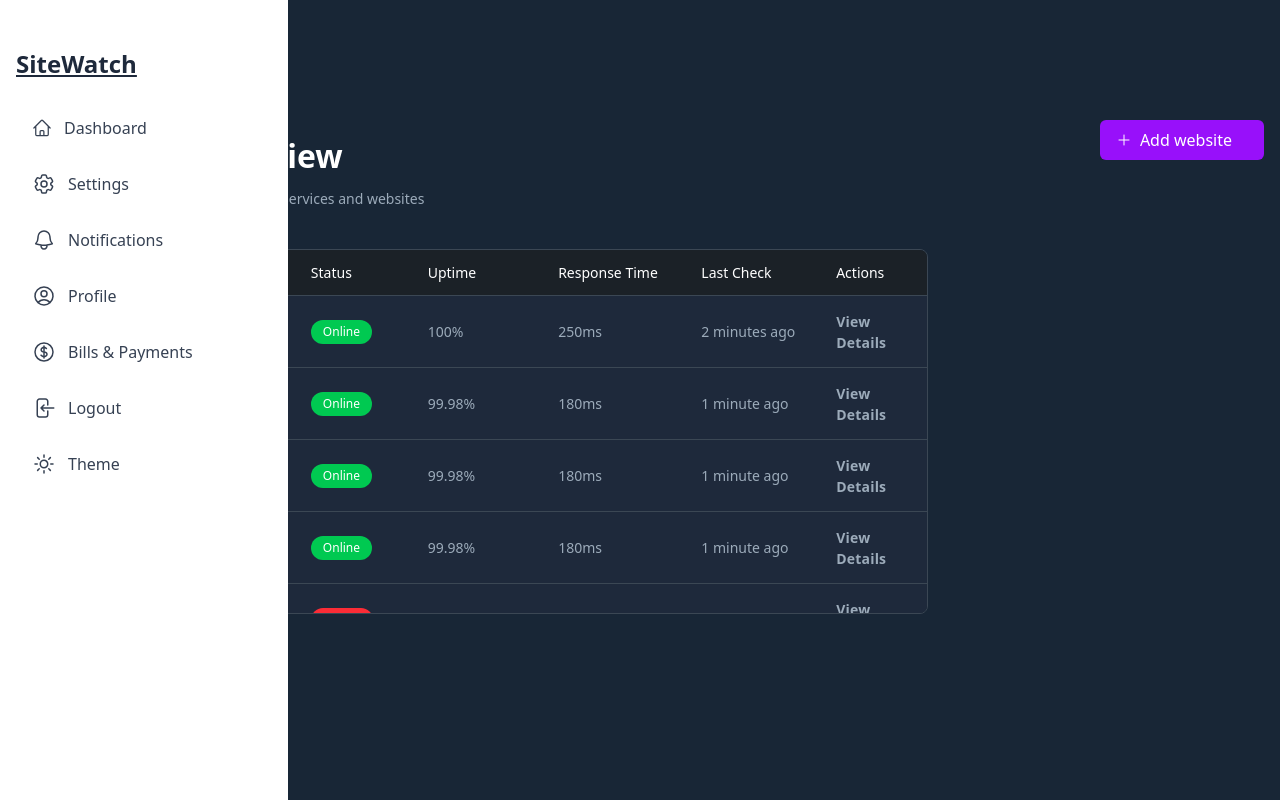
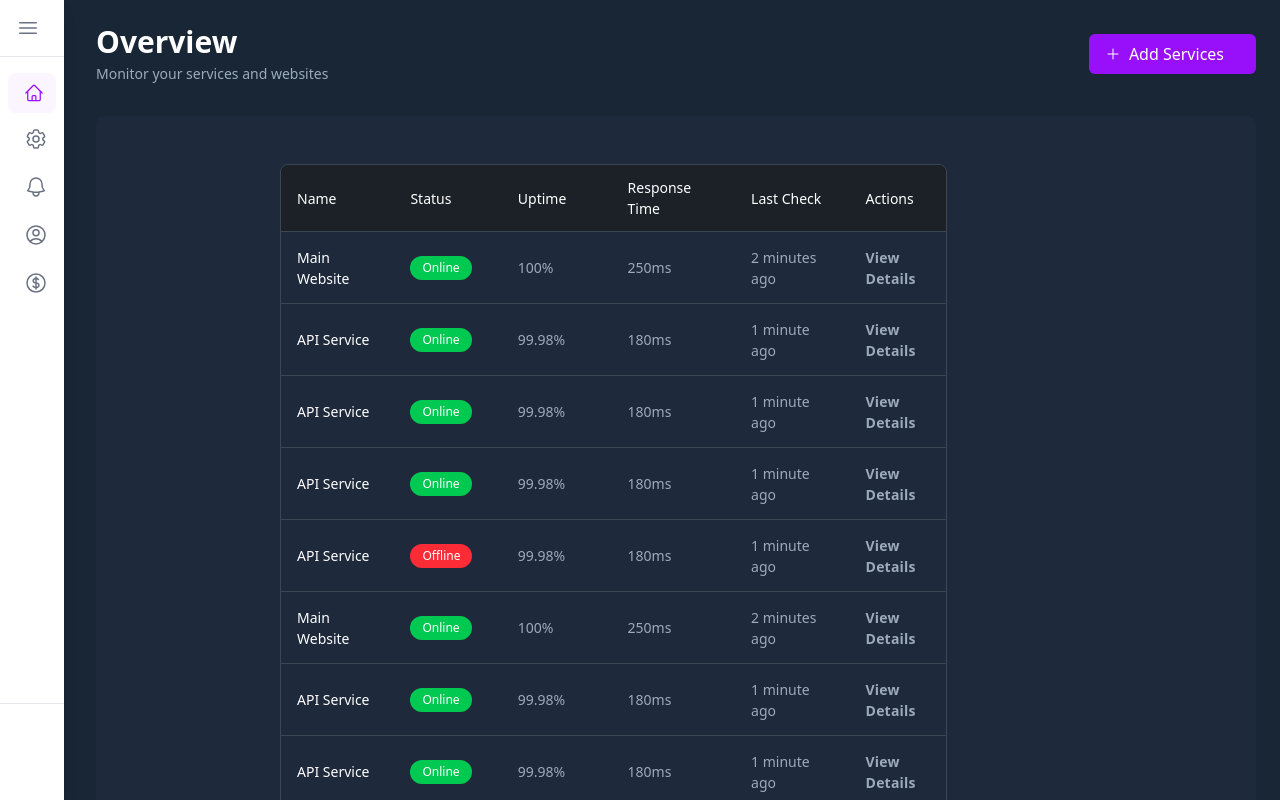
Before and after one commit to Torque-Lab/mointering, a Next.js app in the folder apps/web/: page /Home in a window 1280 px wide. Shown: the top 800 px of the page. Built offline with nearby package versions, Linux system fonts and the light colour scheme.

Commit message:
improved dashboard layout

```diff
--- a/apps/web/app/Home/page.tsx
+++ b/apps/web/app/Home/page.tsx
@@ -4,6 +4,8 @@ import UptimeChart, { Status, UptimeData } from "../../components/UptimeChart";
 import { Table } from "../../components/dashboard/Table";
 import { PlusIcon } from "../../ui-icons/PlusIcons";
 import { Sidebar } from "../../components/SideBar";
+import { useState } from "react";
+import { ContentModel } from "../../components/ModelToAddWebsite";
 
 export default function Home() {
   const data: UptimeData[] = [
@@ -101,34 +103,43 @@ export default function Home() {
     // Handle view details action
   };
 
+  const [open, setOpen] = useState(false);
+
+  const handleOpen = () => {
+    setOpen(true);
+  };
+
+  const handleClose = () => {
+    setOpen(false);
+  };
+
   return (
-    <div className="flex flex-col  bg-[#182636] justify-end h-screen w-full">
-      <Sidebar/>
-       <div className="flex justify-end mr-4 -ml-10 -mt-10">
-      <Button variant="primary" startIcon={<PlusIcon />} text={"Add website"} />
-    </div>
+    <div className="flex min-h-screen bg-[#182636]">
+      <Sidebar />
 
-      <div className="justify-between items-center w-full h-[80%]">
-      <div className="flex flex-wrap justify-between gap-3 p-4 ml-44 -mt-10">
-              <div className="flex min-w-72 flex-col gap-3">
-                <p className="text-white tracking-light text-[32px] font-bold leading-tight">Overview</p>
-                <p className="text-[#9cabba] text-sm font-normal leading-normal">Monitor your services and websites</p>
-              </div>
+      <div className="flex-1 ml-18 transition-all duration-300">
+        <div className="p-6" >
+          <div className="flex justify-between items-center mb-8">
+            <div>
+              <h1 className="text-white text-3xl font-bold">Overview</h1>
+              <p className="text-[#9cabba] text-sm mt-1">Monitor your services and websites</p>
             </div>
-      <Table data={tableData} onViewDetails={handleViewDetails}/>
+            <Button
+              variant="primary"
+              startIcon={<PlusIcon />}
+              text="Add Services"
+              onClick={handleOpen}
+              className="ml-auto"
+            />
+          </div>
+
+          <div className="bg-[#1E293B] rounded-lg p-6">
+            <Table data={tableData} onViewDetails={handleViewDetails} />
+          </div>
+        </div>
       </div>
 
-
-
-
-      {/* <div className="flex ">
-        <UptimeChart uptimeData={data} />
-
-        <div className="bg-red  border-solid h-5 w-30 border-amber-400  ">
-          {" "}
-          hi{" "}
-        </div> */}
-      {/* </div> */}
+      <ContentModel open={open} onClose={handleClose} />
     </div>
   );
 }
--- a/apps/web/components/Button.tsx
+++ b/apps/web/components/Button.tsx
@@ -1,6 +1,6 @@
 import { ReactElement } from "react";
 
-interface ButtonProps {
+interface ButtonProps extends React.ButtonHTMLAttributes<HTMLButtonElement> {
   variant: "primary" | "secondary";
   text: string;
   startIcon?: ReactElement;
@@ -13,14 +13,15 @@ const variantClasses = {
 };
 
 const defultStyle =
-  "px-4 py-2 rounded-md font-light flex justify-end items-centor";
-export function Button({ variant, text, startIcon, onClick }: ButtonProps) {
+  "px-4 py-2 rounded-md font-light flex justify-end items-centor cursor-pointer";
+export function Button({ variant, text, startIcon, onClick, className = '', ...props }: ButtonProps) {
   return (
     <button
-      className={`${variantClasses[variant]} ${defultStyle}`}
+      className={`${variantClasses[variant]} ${defultStyle} ${className}`}
       onClick={onClick}
+      {...props}
     >
-      <div className="flex items-center pr-4 gap-x-2 ">
+      <div className="flex items-center pr-4 gap-x-2">
         {startIcon}
         {text}
       </div>
--- a/apps/web/components/ModelToAddWebsite.tsx
+++ b/apps/web/components/ModelToAddWebsite.tsx
@@ -6,44 +6,96 @@ interface modelProps {
   onClose: () => void;
 }
 export function ContentModel({ open, onClose }: modelProps) {
+  if (!open) return null;
+
   return (
-    <div>
-      {open && (
-        <div className="w-screen h-screen bg-amber-200 fixed top-0 left-0 opacity-20 flex justify-center">
-          <div className="flex flex-col justify-center">
-            <span className="bg-white  p-4 rouded-md">
-              <div className="flex justify-end">
-                <div onClick={onClose} className="cursor-pointer">
-                  <CrossIcon />
-                </div>
+    <div className="fixed inset-0 z-50 overflow-y-auto">
+      <div className="flex min-h-screen items-center justify-center p-4">
+        <div
+          className="fixed inset-0 bg-black bg-opacity-50 transition-opacity"
+          onClick={onClose}
+        />
+        <div className="relative w-full max-w-md transform overflow-hidden rounded-lg bg-white p-6 shadow-xl transition-all">
+          <div className="absolute right-4 top-4">
+            <button
+              onClick={onClose}
+              className="text-gray-400 hover:text-gray-500"
+            >
+              <CrossIcon />
+            </button>
+          </div>
+          <div className="space-y-6">
+            <h3 className="text-lg font-medium text-gray-900">Add New Service</h3>
+            <div className="space-y-4">
+              <div>
+                <label htmlFor="url" className="block text-sm font-medium text-gray-700 mb-1">
+                  Website URL
+                </label>
+                <InputBox
+                  id="url"
+                  placeholder="https://example.com/health"
+                  className="w-full"
+                />
               </div>
-              <div className="flex flex-col">
-                <InputBox placeholder="Title" />
-                <InputBox placeholder="Link" />
+              <div>
+                <label htmlFor="email" className="block text-sm font-medium text-gray-700 mb-1">
+                  Email to notify
+                </label>
+                <InputBox
+                  id="email"
+                  type="email"
+                  placeholder="your@email.com"
+                  className="w-full"
+                />
               </div>
-              <Button variant={"primary"} text={"submit"} />
-            </span>
+            </div>
+            <div className="flex justify-end space-x-3">
+              <Button
+                variant="secondary"
+                text="Cancel"
+                onClick={onClose}
+              />
+              <Button
+                variant="primary"
+                text="Add Service"
+                onClick={() => {
+
+                  onClose();
+                }}
+              />
+            </div>
           </div>
         </div>
-      )}
+      </div>
     </div>
   );
 }
 
-interface InputBoxProps {
+interface InputBoxProps extends React.InputHTMLAttributes<HTMLInputElement> {
   placeholder: string;
-  onChange?: () => void;
+  label?: string;
+  className?: string;
 }
 
-export function InputBox({ placeholder, onChange }: InputBoxProps) {
+export function InputBox({
+  placeholder,
+  onChange,
+  className = '',
+  type = 'text',
+  id,
+  ...props
+}: InputBoxProps) {
   return (
-    <>
+    <div className="w-full">
       <input
-        type={"text"}
-        className="px-4 py-2 border-2 border-solid border-black text-black"
+        id={id}
+        type={type}
+        className={`w-full px-3 py-2 border border-gray-300 rounded-md shadow-sm focus:outline-none focus:ring-2 focus:ring-purple-500 focus:border-purple-500 ${className}`}
+        placeholder={placeholder}
         onChange={onChange}
-      ></input>
-    </>
+        {...props}
+      />
+    </div>
   );
 }
 
@@ -56,7 +108,7 @@ export function CrossIcon() {
         viewBox="0 0 24 24"
         strokeWidth={1.5}
         stroke="currentColor"
-        className="size-4 bg-black"
+        className="size-4 cursor-pointer bg-gray-700"
       >
         <path
           strokeLinecap="round"
--- a/apps/web/components/SideBar.tsx
+++ b/apps/web/components/SideBar.tsx
@@ -11,32 +11,71 @@ import { ProfileIcons } from '../ui-icons/ProfileIcons';
 import { ThemeSwitcher } from './theme-switcher';
 
 export function Sidebar() {
-  const [isOpen, setIsOpen] = useState(true);
+  const [isOpen, setIsOpen] = useState(false);
   const toggleMenu = () => setIsOpen(!isOpen);
 
   return (
     <div
-      className={`h-screen ${isOpen ? 'overflow-y-scroll no-scrollbar' : 'overflow-y-hidden no-scrollbar'} fixed left-0 top-0 bg-white transition-all duration-300 ease-in-out z-50 ${
-        isOpen ? 'w-72' : 'w-18'
-      }`}
+      className={`h-screen ${isOpen ? 'w-64' : 'w-16'} bg-white shadow-lg transition-all duration-300 ease-in-out fixed left-0 top-0 z-40`}
     >
-      <div className="p-4">
-        <div onClick={toggleMenu} className="cursor-pointer flex justify-end">
-          {isOpen ? <CloseIcons /> : <MenuIcons />}
+      <div className="h-full flex flex-col">
+        <div className="p-4 flex items-center justify-between border-b border-gray-200">
+          {isOpen && (
+            <div className="text-purple-600 text-xl font-bold">SiteWatch</div>
+          )}
+          <button
+            onClick={toggleMenu}
+            className="text-gray-500 hover:text-gray-700 focus:outline-none cursor-pointer"
+            aria-label={isOpen ? 'Collapse menu' : 'Expand menu'}
+          >
+            {isOpen ? <CloseIcons /> : <MenuIcons />}
+          </button>
         </div>
-      </div>
-      <div className="mt-4 px-4">
-        {isOpen && (
-          <div className="text-[#1e293b] text-2xl font-bold mb-6 -mt-6 underline">SiteWatch</div>
 
-        )}
-        <SideBarItem text={isOpen ? "Dashboard" : ""} icon={<HomeIcons />} />
-      <SideBarItem text={isOpen ? "Settings" : ""} icon={<SettingIcons />} />
-      <SideBarItem text={isOpen ? "Notifications" : ""} icon={<NotificationIcon />} />
-      <SideBarItem text={isOpen ? "Profile" : ""} icon={<ProfileIcons />} />
-      <SideBarItem text={isOpen ? "Bills & Payments" : ""} icon={<PaymentIcons />} />
-      <SideBarItem text={isOpen ? "Logout" : ""} icon={<LogOutIcons />} />
-      <SideBarItem text={isOpen ? "Theme" : ""} icon={<ThemeSwitcher />} />
+        <nav className="flex-1 overflow-y-auto py-4">
+          <ul className="space-y-1 px-2">
+            <SideBarItem
+              text={isOpen ? "Dashboard" : ""}
+              icon={<HomeIcons />}
+              isActive={true}
+            />
+            <SideBarItem
+              text={isOpen ? "Settings" : ""}
+              icon={<SettingIcons />}
+            />
+            <SideBarItem
+              text={isOpen ? "Notifications" : ""}
+              icon={<NotificationIcon />}
+            />
+            <SideBarItem
+              text={isOpen ? "Profile" : ""}
+              icon={<ProfileIcons />}
+            />
+            <SideBarItem
+              text={isOpen ? "Bills & Payments" : ""}
+              icon={<PaymentIcons />}
+            />
+          </ul>
+        </nav>
+
+
+        <div className="p-4 border-t border-gray-200 mb-10">
+          <div className="flex items-center justify-between">
+            <div className="flex items-center space-x-0.5 cursor-pointer">
+              <ThemeSwitcher />
+              {isOpen && <span className="text-sm text-gray-600 font-bold">Theme</span>}
+            </div>
+            {
+              isOpen && (
+                <SideBarItem
+                  text="Logout"
+                  icon={<LogOutIcons />}
+                  className="text-red-600 hover:bg-red-50"
+                />
+              )
+            }
+          </div>
+        </div>
 
       </div>
     </div>
--- a/apps/web/components/SideBarItem.tsx
+++ b/apps/web/components/SideBarItem.tsx
@@ -1,21 +1,39 @@
 import { ReactElement } from "react";
 
-interface SideBarItemProps {
+interface SideBarItemProps extends React.HTMLAttributes<HTMLDivElement> {
   text?: string;
   icon: ReactElement;
+  isActive?: boolean;
+  className?: string;
   onClick?: () => void;
 }
 
-export function SideBarItem({ text, icon, onClick }: SideBarItemProps) {
+export function SideBarItem({
+  text,
+  icon,
+  isActive = false,
+  className = '',
+  onClick,
+  ...props
+}: SideBarItemProps) {
   return (
-    <div
-      className="flex items-center py-3 px-4 text-gray-700 hover:bg-gray-100 rounded-lg cursor-pointer transition-colors mb-2"
-      onClick={onClick}
-    >
-      <div className="flex-shrink-0">
-        {icon}
+    <li>
+      <div
+        className={`flex items-center py-2.5 px-4 text-gray-600 hover:bg-gray-50 rounded-lg cursor-pointer transition-colors ${
+          isActive ? 'bg-purple-50 text-purple-600' : 'hover:bg-gray-50'
+        } ${className}`}
+        onClick={onClick}
+        {...props}
+      >
+        <div className={`flex-shrink-0 ${isActive ? 'text-purple-600' : 'text-gray-500'}`}>
+          {icon}
+        </div>
+        {text && (
+          <span className="ml-3 text-sm font-medium whitespace-nowrap">
+            {text}
+          </span>
+        )}
       </div>
-      {text && <span className="ml-3 whitespace-nowrap">{text}</span>}
-    </div>
+    </li>
   );
 }
--- a/apps/web/components/theme-switcher.tsx
+++ b/apps/web/components/theme-switcher.tsx
@@ -16,7 +16,7 @@ export function ThemeSwitcher() {
   }
 
   return (
-    <div className="flex items-center gap-2">
+    <div className="flex items-center gap-0.5 cursor-pointer">
       <button
         onClick={() => setTheme(theme === 'light' ? 'dark' : 'light')}
         aria-label="Toggle theme"
```
